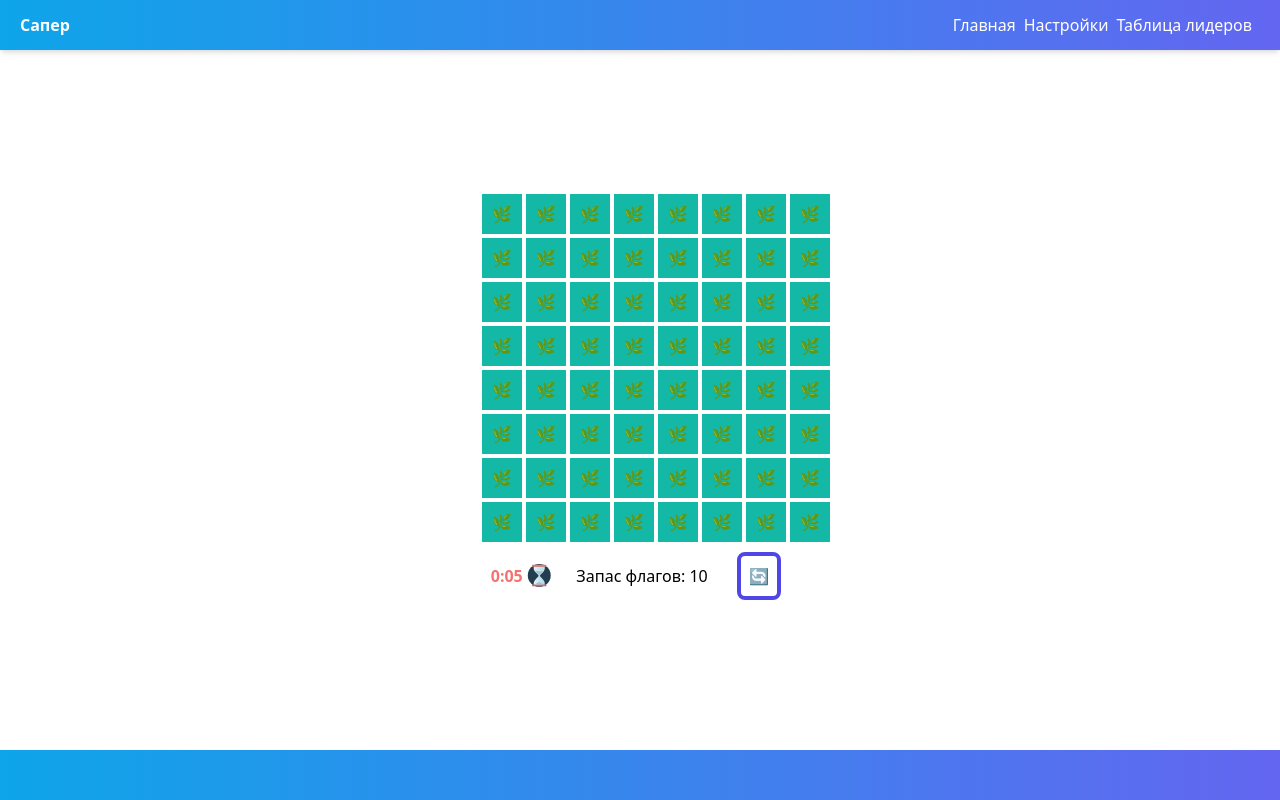
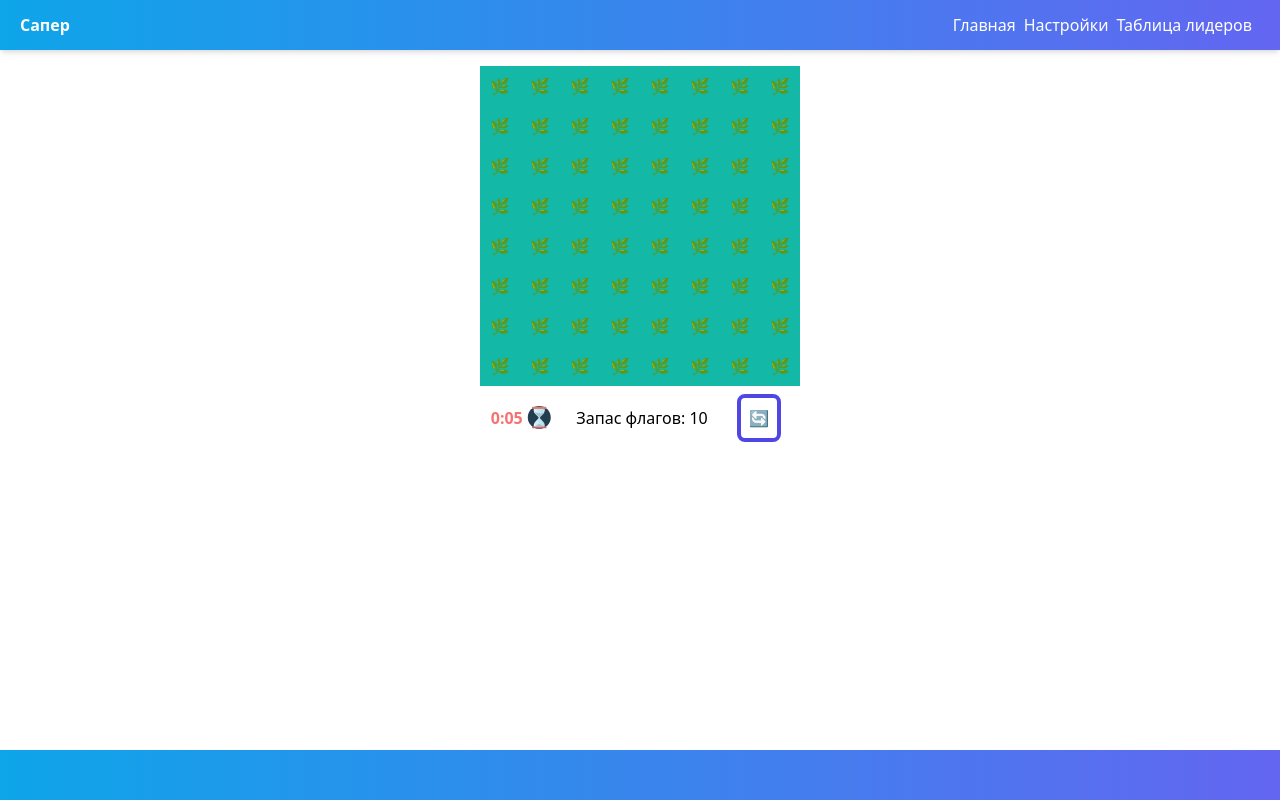
Before and after one commit to AntonChanin/sapper-app, a React (Vite) app: page / in a window 1280 px wide. Built offline with nearby package versions, Linux system fonts and the light colour scheme.

Commit message:
page margins unification

```diff
--- a/src/app.config.ts
+++ b/src/app.config.ts
@@ -23,17 +23,17 @@ const config: Config<FillCallback> = {
     low: {
       size: { x: 8, y: 8 },
       mineCount: 10,
-      slotScale: 'w-10 h-10 min-w-[2.5rem] min-h-[2.5rem] m-0.5',
+      slotScale: 'w-10 h-10 min-w-[2.5rem] min-h-[2.5rem]',
     },
     medium: {
       size: { x: 16, y: 16 },
       mineCount: 40,
-      slotScale: 'w-[1.25rem] h-[1.25rem] min-w-[1.25rem] min-h-[1.25rem] text-sm m-0.25',
+      slotScale: 'w-[1.25rem] h-[1.25rem] min-w-[1.25rem] min-h-[1.25rem] text-sm',
     },
     hard: {
       size: { x: 32, y: 16 },
       mineCount: 100,
-      slotScale: 'w-[0.62rem] h-[0.62rem] min-w-[0.62rem] min-h-[0.62rem] text-xs m-0.1',
+      slotScale: 'w-[0.62rem] h-[0.62rem] min-w-[0.62rem] min-h-[0.62rem] text-xs',
     },
   },
   fillFunc: (coord, ctx) => {
--- a/src/pages/GamePage.tsx
+++ b/src/pages/GamePage.tsx
@@ -1,11 +1,12 @@
 import React, { FC } from 'react';
+
 import Game from '../components/Game';
 
 
 const GamePage: FC = () => (
   <div className="flex justify-center mx-auto h-[calc(100vh-100px)]">
     <div className="flex flex-col max-w-[1024px]">
-      <div className="container m-auto">
+      <div className="container mt-4 mx-auto">
         <Game />
       </div>
     </div>
--- a/src/pages/SettingsPage.tsx
+++ b/src/pages/SettingsPage.tsx
@@ -7,7 +7,7 @@ const SettingsPage: FC = () => {
   return (
     <div className="flex justify-center mx-auto h-[calc(100vh-100px)]">
       <div className="flex flex-col max-w-[1024px]">
-        <div className="container">
+        <div className="container mt-4 mx-auto">
           <Setting />
         </div>
       </div>
```
